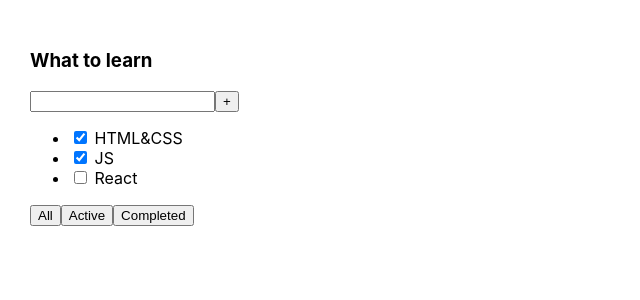
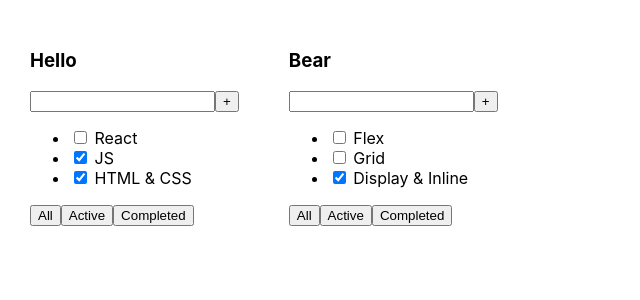
Before and after one commit to Dimkysy/repeat-todolist-lushci, a React (Create React App) app: page / in a window 1280 px wide. Shown: the top 300 px of the page, without its empty margins (0-640 px from the left). Built offline with nearby package versions, Linux system fonts and the light colour scheme.

Commit message:
all zero repeat 1

```diff
--- a/src/App.tsx
+++ b/src/App.tsx
@@ -1,11 +1,25 @@
 import React from 'react';
 import './App.css';
-import { Todolist } from './Todolist';
+import {Todolist} from "./Todolist";
 
 function App() {
+
+    let task1 = [
+        {id:1, title:"React", isDone:false},
+        {id:2, title: "JS", isDone: true},
+        {id:3, title: "HTML & CSS", isDone: true},
+    ]
+
+    let task2 = [
+        {id:1, title:"Flex", isDone:false},
+        {id:2, title:"Grid", isDone: false},
+        {id:3, title: "Display & Inline", isDone: true},
+    ]
+
     return (
         <div className="App">
-           <Todolist/>
+            <Todolist  title="Hello" tasks ={task1}/>
+            <Todolist  title = "Bear" tasks={task2} />
         </div>
     );
 }
--- a/src/Todolist.tsx
+++ b/src/Todolist.tsx
@@ -1,17 +1,30 @@
 import React from "react";
 
-export function Todolist(props:any) {
+
+type TaskType = {
+    id:number
+    title:string
+    isDone:boolean
+}
+
+type PropsType = {
+    title:string
+    tasks:Array<TaskType>
+}
+
+export function Todolist(props:PropsType) {
+
     return (
         <div>
-        <h3>What to learn</h3>
+            <h3>{props.title}</h3>
             <div>
                 <input/>
                 <button>+</button>
             </div>
             <ul>
-            <li><input type="checkbox" checked={true}/> <span>HTML&CSS</span></li>
-            <li><input type="checkbox" checked={true}/> <span>JS</span></li>
-            <li><input type="checkbox" checked={false}/> <span>React</span></li>
+                <li><input type="checkbox" checked={props.tasks[0].isDone}/> <span>{props.tasks[0].title}</span></li>
+                <li><input type="checkbox" checked={props.tasks[1].isDone}/> <span>{props.tasks[1].title}</span></li>
+                <li><input type="checkbox" checked={props.tasks[2].isDone}/> <span>{props.tasks[2].title}</span></li>
             </ul>
             <div>
                 <button>All</button>
@@ -20,4 +33,5 @@
             </div>
         </div>
     )
+
 }
```
Lines whose indentation alone changed are shown as unchanged.
